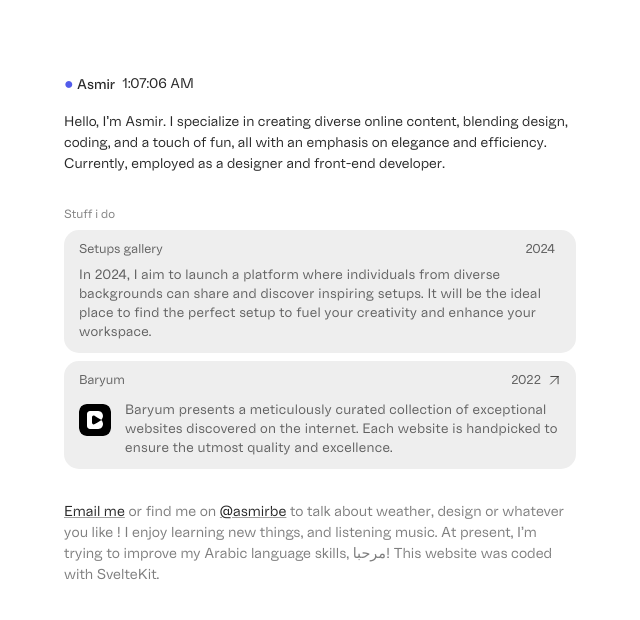
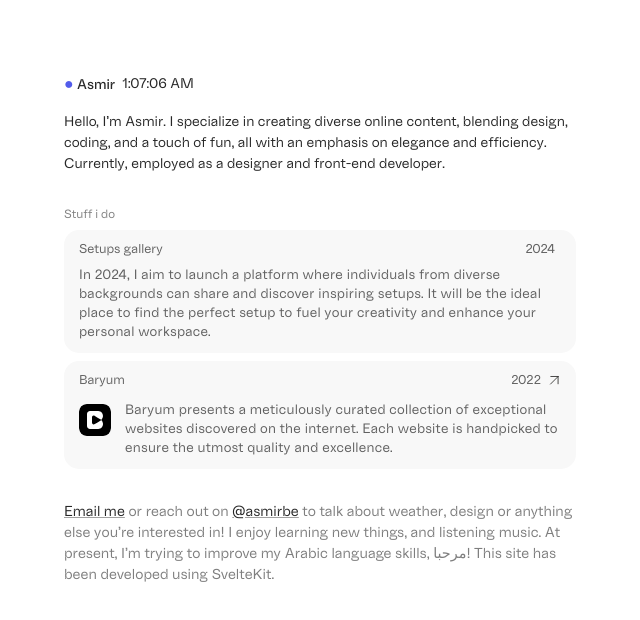
Before and after one commit to asmirbe/hiasmir.com, a SvelteKit app: page / in a window 1280 px wide. Shown: the top 620 px of the page, without its empty margins (0-640 px from the left). Built offline with nearby package versions, Linux system fonts and the light colour scheme.

Commit message:
Update Card and Footer styles

```diff
--- a/src/routes/Card.svelte
+++ b/src/routes/Card.svelte
@@ -29,7 +29,7 @@
 	a {
 		text-decoration: none;
 		border-radius: 15px;
-		background-color: #eee;
+		background-color:#f8f8f8;
 		gap: 8px;
 		display: grid;
 		padding: 12px 15px;
--- a/src/routes/Footer.svelte
+++ b/src/routes/Footer.svelte
@@ -1,7 +1,7 @@
 <footer>
 	<p>
-		<a href="mailto:hello@hiasmir.com">Email me</a> or find me on <a href="https://twitter.com/asmirbe_" target="_blank">@asmirbe</a>
-		to talk about weather, design or whatever you like ! I enjoy learning new things, and listening music. At present, I'm trying to improve my Arabic language skills, مرحبا! This website was coded with SvelteKit.</p>
+		<a href="mailto:hello@hiasmir.com">Email me</a> or reach out on <a href="https://twitter.com/asmirbe_" target="_blank">@asmirbe</a>
+		to talk about weather, design or anything else you're interested in! I enjoy learning new things, and listening music. At present, I'm trying to improve my Arabic language skills, مرحبا! This site has been developed using SvelteKit.</p>
 </footer>
 
 <style>
--- a/src/state.js
+++ b/src/state.js
@@ -29,7 +29,7 @@
 		// link: '#',
 		content: {
 			title: "Context-sensitive interfaces",
-			paragraph: "In 2024, I aim to launch a platform where individuals from diverse backgrounds can share and discover inspiring setups. It will be the ideal place to find the perfect setup to fuel your creativity and enhance your workspace.",
+			paragraph: "In 2024, I aim to launch a platform where individuals from diverse backgrounds can share and discover inspiring setups. It will be the ideal place to find the perfect setup to fuel your creativity and enhance your personal workspace.",
 		},
 	},
 ];
```
